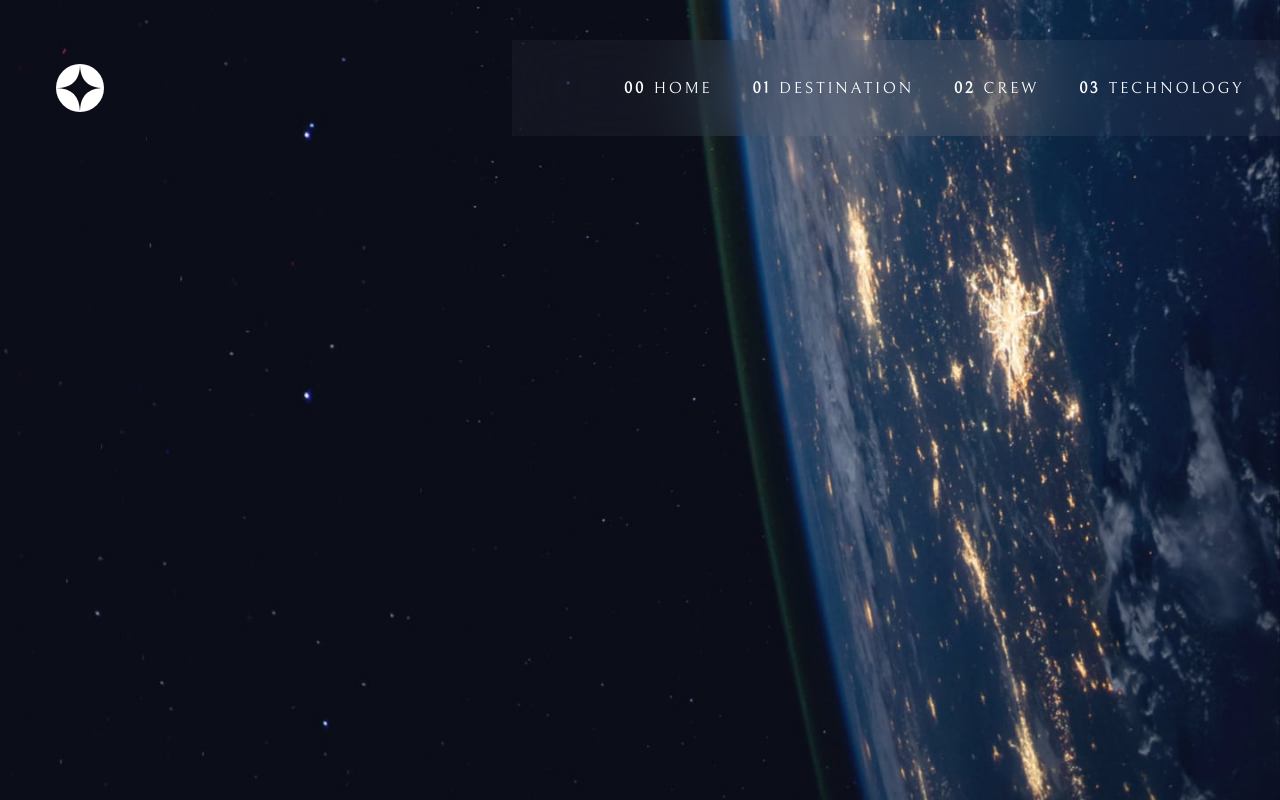
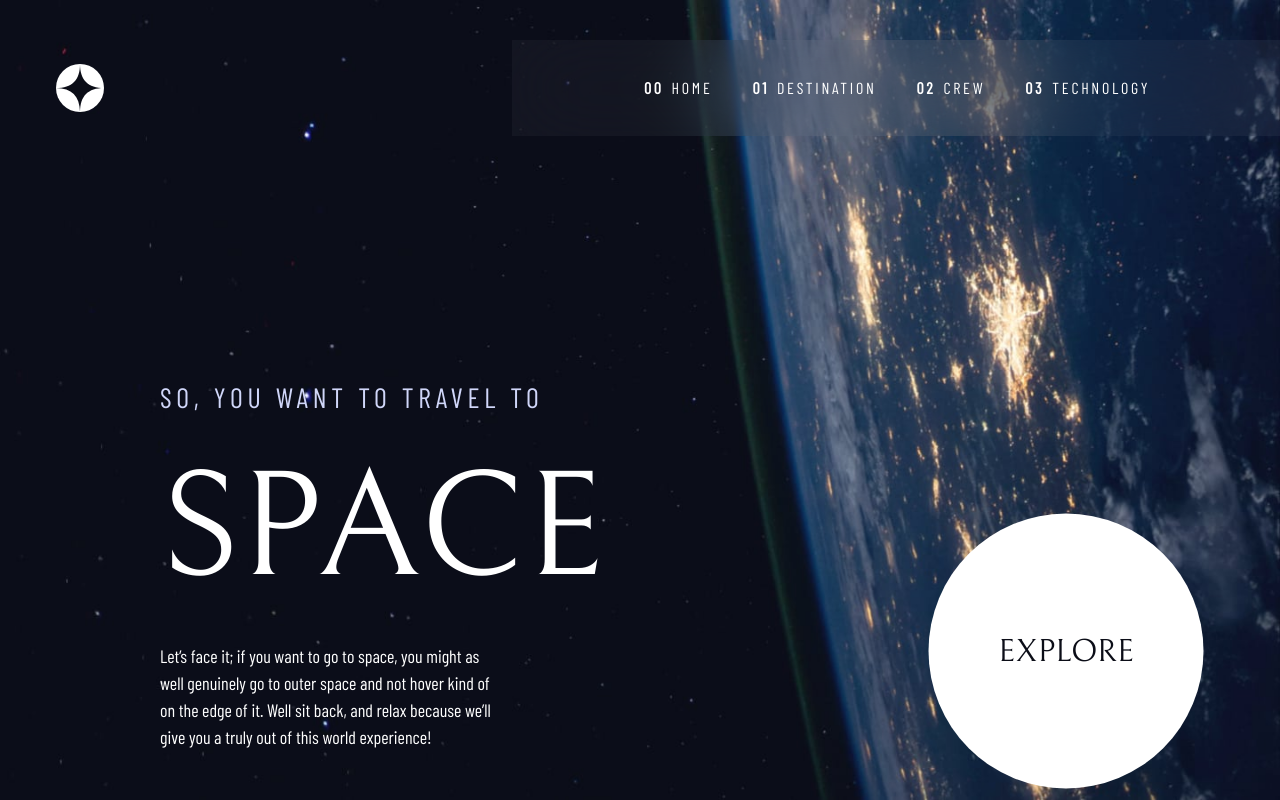
Before and after one commit to ostmartin/space-tourism-multi-page-website, a React (Vite) app: page / in a window 1280 px wide. Built offline with nearby package versions, Linux system fonts and the light colour scheme.

Commit message:
home page with hover/active states

```diff
--- a/src/features/home/Home.jsx
+++ b/src/features/home/Home.jsx
@@ -0,0 +1,28 @@
+import styles from './styles/home.module.scss';
+
+const ExploreButton = () => {
+    return (
+        <div className={styles.exploreBtn}>
+            <span>Explore</span>
+        </div>
+    )
+}
+
+const Home = () => {
+    return (
+        <div className={styles.homeContainer}>
+            <div className={styles.homePromo}>
+                <div className={styles['heading-5']}>So, you want to travel to</div>
+                <div className={styles['heading-1']}>Space</div>
+                <div className={styles['body-text']}>
+                    Let’s face it; if you want to go to space, you might as well genuinely go to outer space and not hover kind of on the edge of it. Well sit back, and relax because we’ll give you a truly out of this world experience!
+                </div>
+            </div>
+            <div>
+                <ExploreButton />
+            </div>
+        </div>
+    )
+}
+
+export default Home;
--- a/src/features/home/styles/home.module.scss
+++ b/src/features/home/styles/home.module.scss
@@ -0,0 +1,35 @@
+@import '../../../main.module.scss';
+
+.home{
+    &Container{
+        @apply flex flex-row px-40 pt-60;
+
+        // padding-bottom: 6.5rem;
+    }
+
+    &Promo{
+        width: 60%;
+
+        .body-text{
+            width: 60%;
+            max-width: 100%;
+        }
+    }
+}
+
+.exploreBtn{
+    @extend .heading-4;
+    @apply bg-light text-dark w-[275px] h-[275px] flex justify-center;
+
+    transform: translate(70%, 50%);
+    align-items: center;
+    cursor: pointer;
+    position: relative;
+    border-radius: 100%;
+    z-index: 1;
+    transition: box-shadow 0.3s ease;
+
+    &:hover{
+        box-shadow: 0px 0px 0px 75px rgba(255, 255, 255, 0.1036);
+    }
+}
--- a/src/features/mainPage/MainPage.jsx
+++ b/src/features/mainPage/MainPage.jsx
@@ -1,4 +1,5 @@
 import Navigation from './Navigation';
+import Home from '../home/Home';
 
 import styles from './styles/mainPage.module.scss';
 import Logo from '../../assets/shared/logo';
@@ -14,7 +15,9 @@ const MainPage = () => {
                 </div>
                 <Navigation/>
             </div>
-            <div className="content-section"></div>
+            <div className="content-section">
+                <Home/>
+            </div>
         </div>
     )
 }
--- a/src/features/mainPage/styles/mainPage.module.scss
+++ b/src/features/mainPage/styles/mainPage.module.scss
@@ -3,7 +3,8 @@
 
     background-image: url('../../../assets/home/background-home-desktop.jpg');
     background-repeat: no-repeat;
-    background-size: 100%;
+    background-size: 100% 100%;
+    background-position: center;
 }
 
 .header{
--- a/src/features/mainPage/styles/navigation.module.scss
+++ b/src/features/mainPage/styles/navigation.module.scss
@@ -1,18 +1,18 @@
 @import '../../../main.module.scss';
 
 .nav{
-    @apply container h-full w-fit;
+    @apply container h-full min-w-[53%] w-fit;
 
     background: rgba(255, 255, 255, 0.04);
     backdrop-filter: blur(40.774227142333984px);
 }
 
 .navList{
-    @apply flex w-full px-28 gap-10;
+    @apply flex w-full px-28;
 }
 
 .navItem{
-    @apply flex gap-2 align-text-top py-9;
+    @apply flex gap-2 align-text-top py-9 px-5;
     @extend .nav-text;
 
     cursor: pointer;
@@ -24,26 +24,52 @@
 
     &::after{
         content: '';
-        display: none;
         background-color: #fff;
-        width: 100%;
+        width: 0%;
         height: 3px;
         position: absolute;
         bottom: -1px;
-        left: 0;
-        opacity: 0.5021;
+        right: 50%;
+        opacity: 0;
+        transition: all 0.3s ease;
+    }
+
+    &::before{
+        content: '';
+        background-color: #fff;
+        width: 0%;
+        height: 3px;
+        position: absolute;
+        bottom: -1px;
+        left: 50%;
+        opacity: 0;
+        transition: all 0.3s ease;
     }
 
     &:hover{
        &::after{
-        display: block;
+        width: 50%;
+        right: 0;
+        opacity: 0.5021;
+       }
+
+       &::before{
+        width: 50%;
+        left: 0;
+        opacity: 0.5021;
        }
     }
 
     &.active{
         &::after{
-         display: block;
-         opacity: 1;
+            width: 50%;
+            right: 0;
+            opacity: 1;
+        }
+        &::before{
+            width: 50%;
+            left: 0;
+            opacity: 1;
         }
      }
 }
--- a/src/main.module.scss
+++ b/src/main.module.scss
@@ -15,7 +15,7 @@
 
 
 html{
-    height: 100%;
+    height: 100vh;
 }
 
 body{
@@ -23,7 +23,7 @@ body{
 }
 
 .heading-1{
-    @apply font-bell text-h150 text-light;
+    @apply font-bell text-h150 text-light uppercase;
 }
 
 .heading-2{
@@ -43,7 +43,7 @@ body{
 
 .heading-5{
     @extend .heading-1;
-    @apply text-h28 tracking-4.75 text-purple;
+    @apply text-h28 tracking-4.725 text-purple font-barl;
 }
 
 .sub-1{
@@ -53,10 +53,14 @@ body{
 
 .sub-2{
     @extend .sub-1;
-    @apply text-h14 tracking-2.35;
+    @apply text-h14 tracking-2.35 font-barl;
 }
 
 .nav-text{
-    @extend .sub-1;
-    @apply text-h16 tracking-2.7 uppercase;
+    @extend .sub-2;
+    @apply text-h16 tracking-2.7;
 }
+
+.body-text{
+    @apply text-h18 font-barl text-light;
+}
--- a/tailwind.config.js
+++ b/tailwind.config.js
@@ -20,7 +20,7 @@ export default {
       bell: ['Bellefair', 'serif']
     },
     letterSpacing: {
-      '4.75': '4.75px',
+      '4.725': '4.725px',
       '2.35': '2.35px',
       '2.7': '2.7px'
     },
@@ -30,6 +30,7 @@ export default {
       'h56': '56px',
       'h32': '32px',
       'h28': '28px',
+      'h18': '18px',
       'h16': '16px',
       'h14': '14px',
     },
```
